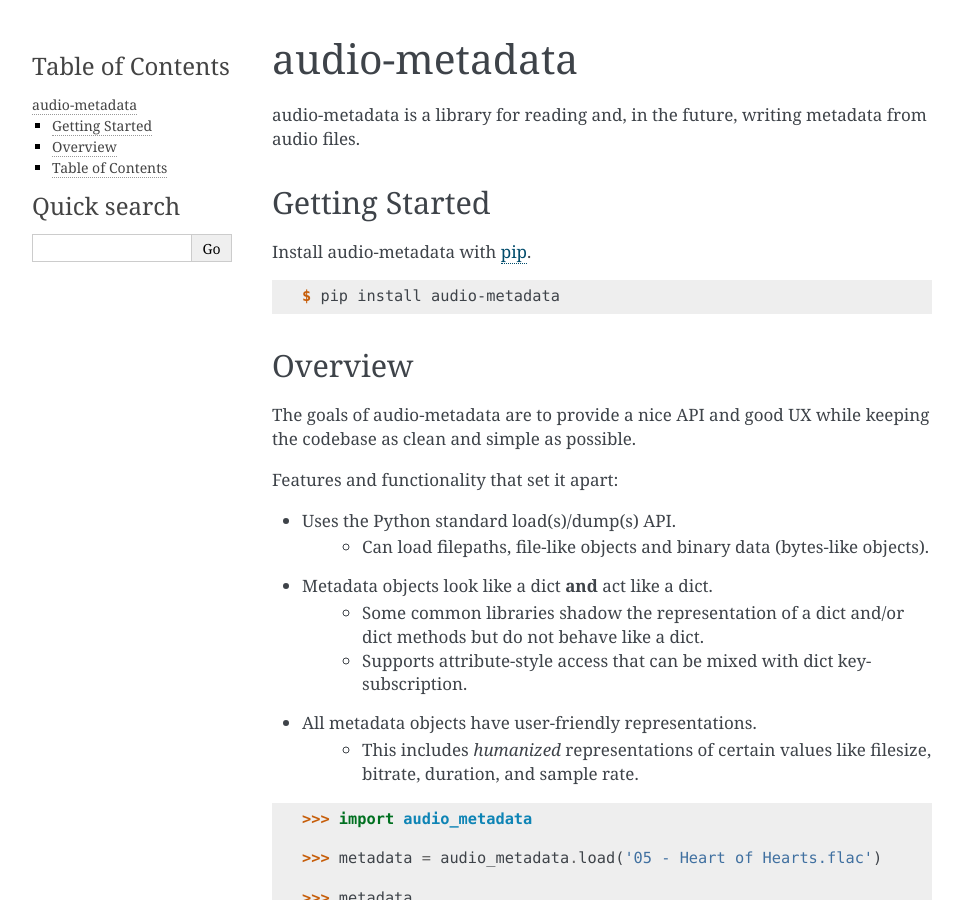
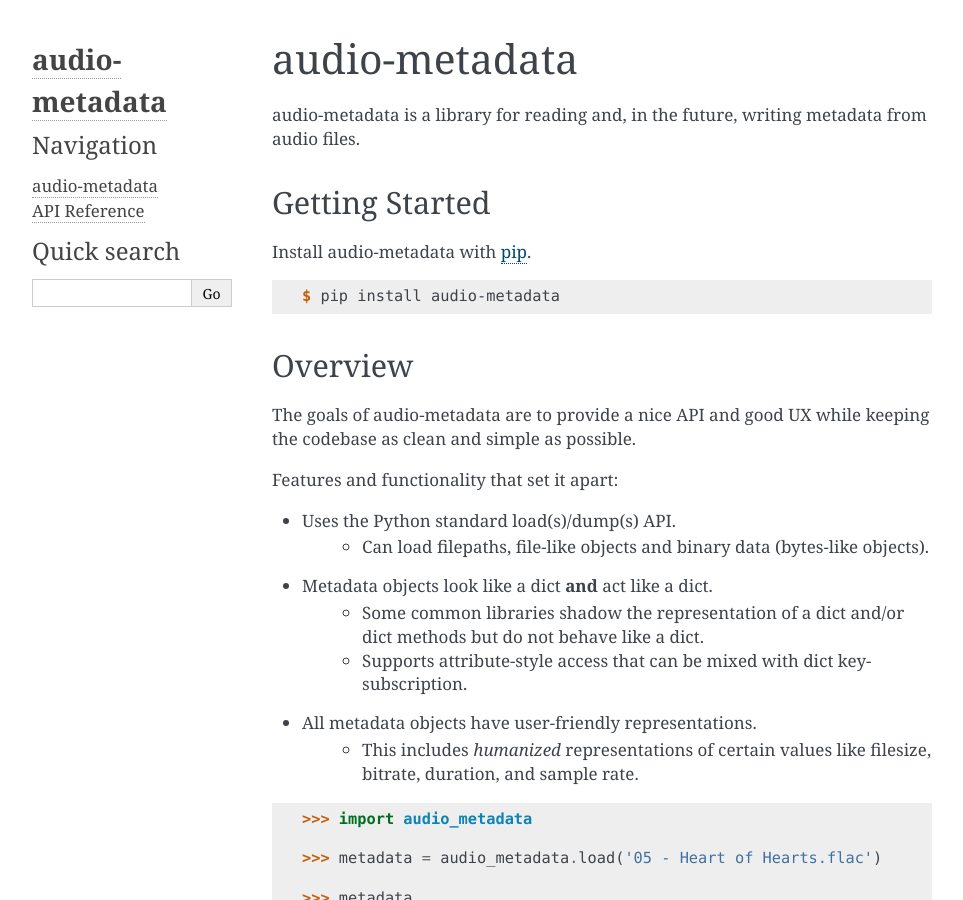
Before and after one commit to thebigmunch/audio-metadata, a Sphinx documentation site: the page built from docs/index.rst, in a window 1280 px wide and 900 px high. Shown: the whole window, without its empty margins (148-1111 px from the left). Built offline with Sphinx 7.4.7, drawn with Linux system fonts in a browser that asks for light colours; some of the changed text lies outside the part shown.

```diff
--- a/docs/conf.py
+++ b/docs/conf.py
@@ -99,3 +99,13 @@ html_show_sourcelink = False
 
 # If true, "Created using Sphinx" is shown in the HTML footer. Default is True.
 html_show_sphinx = False
+
+html_sidebars = {
+	'**': [
+		'about.html',
+		'navigation.html',
+		'relations.html',
+		'searchbox.html',
+		'donate.html',
+	]
+}
--- a/docs/index.rst
+++ b/docs/index.rst
@@ -85,11 +85,8 @@ Features and functionality that set it apart:
 
 See the full :doc:`api`.
 
+.. toctree::
+	:hidden:
 
-Table of Contents
-=================
-
-.. toctree::
-	:maxdepth: 2
-
+	self
 	api
```
